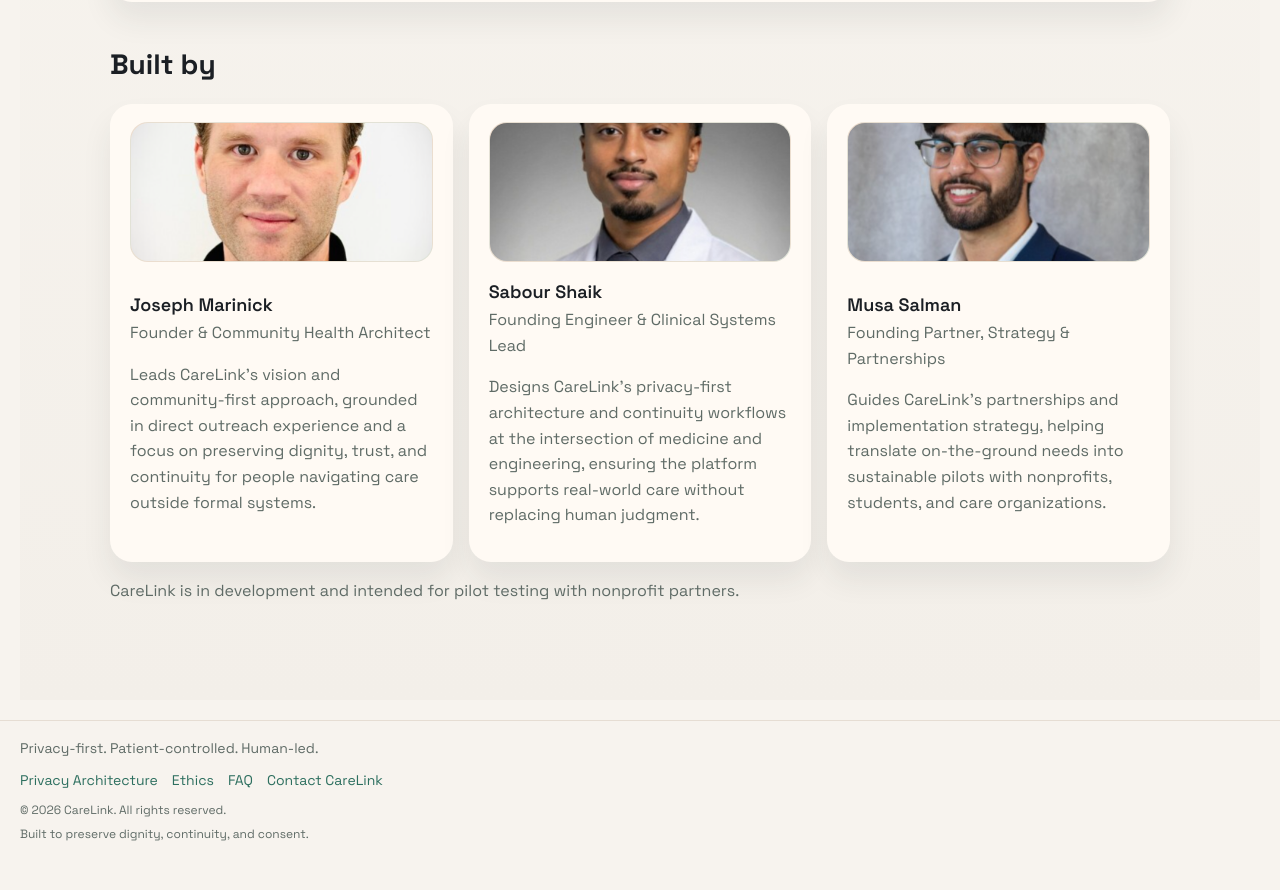
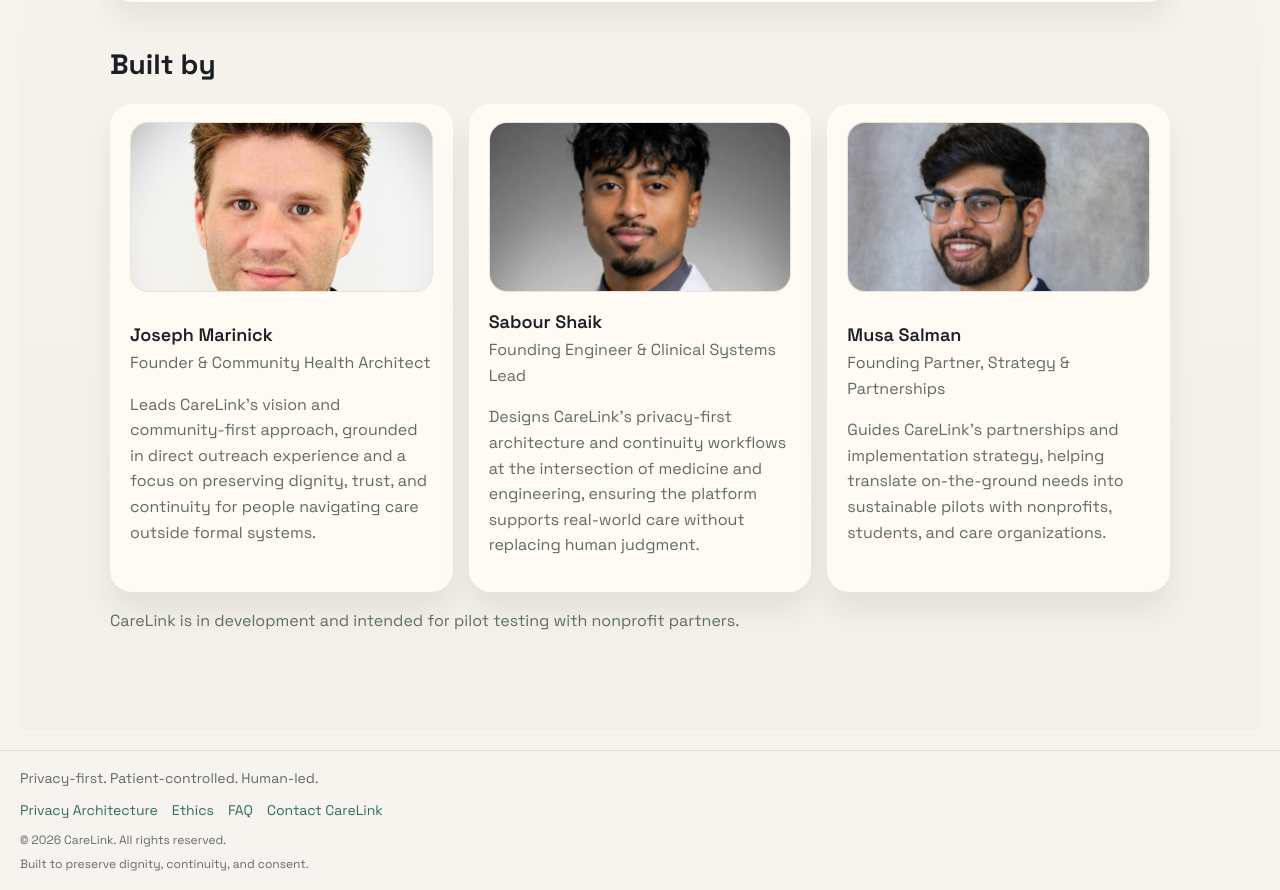
Before and after one commit to PhysicianeerShaik/CareLINK, a Next.js app in the folder apps/web/: page / in a window 1280 px wide. Shown: the part 964-1854 px from the top of the page. Before the commit the page ends 1824 px from the top, so only its background shows below. Built offline with nearby package versions, Linux system fonts and the light colour scheme.

Commit message:
Tweak founder headshot cropping

```diff
--- a/apps/web/app/globals.css
+++ b/apps/web/app/globals.css
@@ -414,10 +414,10 @@
 .founder-soft { display: grid; gap: 16px; }
 .avatar-soft {
   width: 100%;
-  height: 140px;
+  height: 170px;
   border-radius: 18px;
-  background:
-    linear-gradient(135deg, rgba(247, 207, 174, 0.7), rgba(199, 232, 217, 0.7));
+  background: #f3eee7;
   object-fit: cover;
+  object-position: 50% 20%;
   border: 1px solid rgba(230, 221, 211, 0.7);
 }
```
